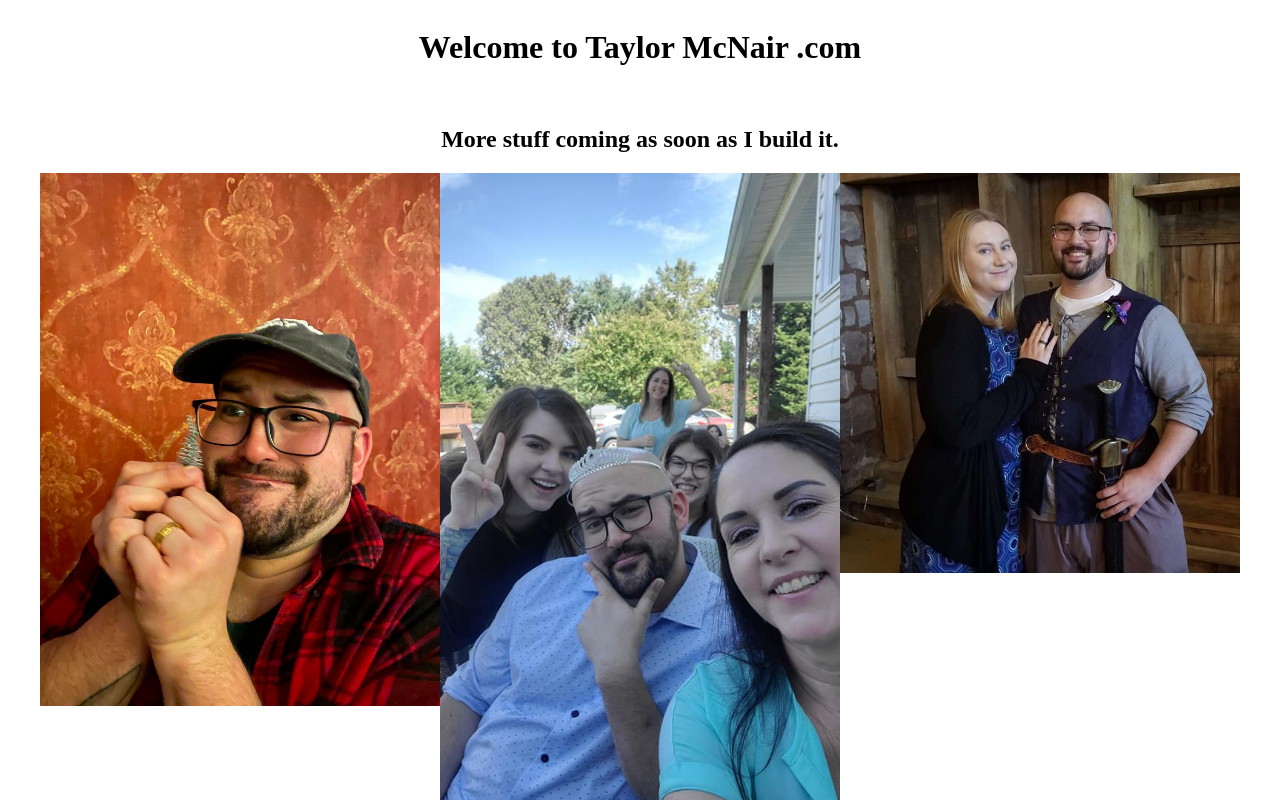
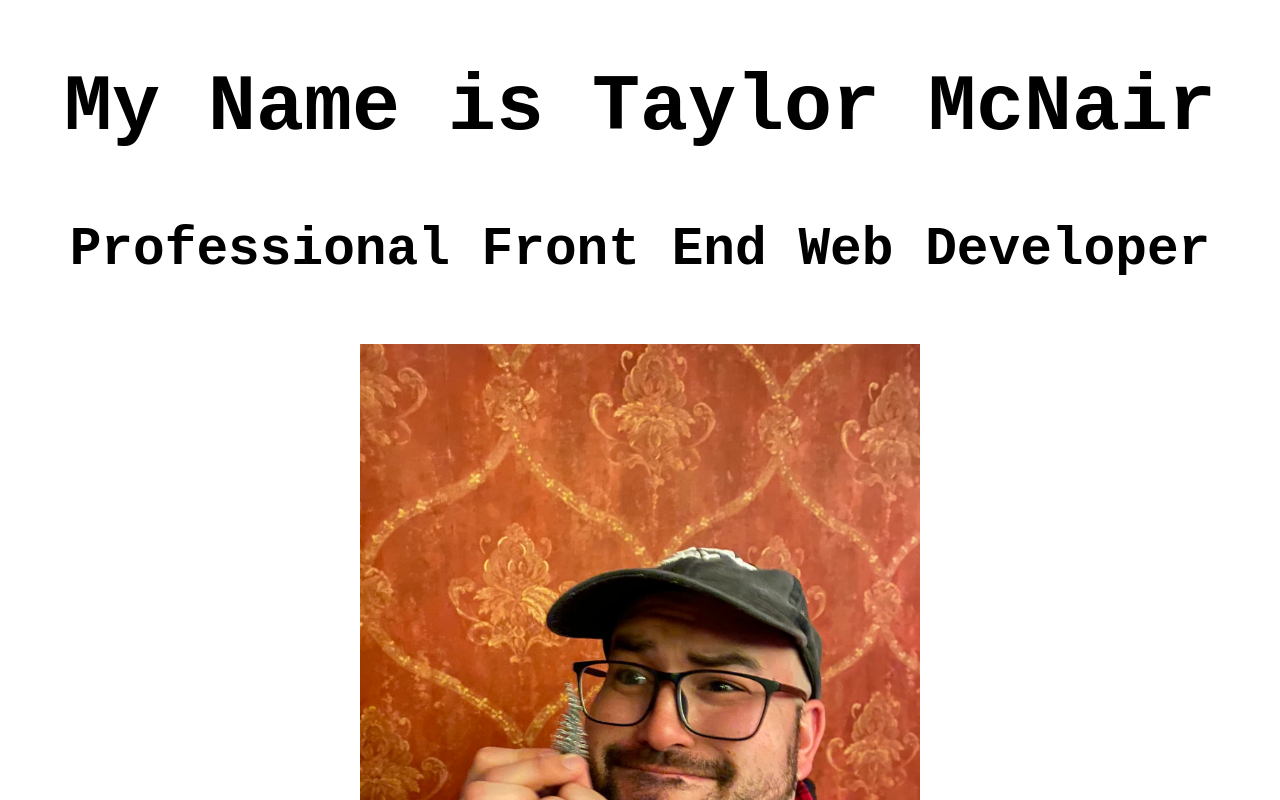
Before and after one commit to tamc1337/TaylorMcNair.com, a website: page index.html in a window 1280 px wide. Shown: the top 800 px of the page. Drawn offline with Linux system fonts and the light colour scheme.

Commit message:
just my picture

```diff
--- a/index.html
+++ b/index.html
@@ -9,13 +9,17 @@
 </head>
 <body>
     <div class="main-content">
-    <h1>Welcome to Taylor McNair .com</h1> <br>
-    <h2>More stuff coming as soon as I build it. </h2>
+    <h1>My Name is Taylor McNair</h1>
+    <h2>Professional Front End Web Developer</h2>
     <div class="part1">
         <div class="pic1"><img src="/images/picture1.jpg" alt="picture of me"></div>
-        <div class="pic2"><img src="/images/picture2.jpg" alt="picture of me"></div>
-        <div class="pic3"><img src="/images/picture3.jpg" alt="picture of me"></div>
+        <!-- <div class="pic2"><img src="/images/picture2.jpg" alt="picture of me"></div>
+    </div>
+    <div class="part1">
         <div class="pic4"><img src="/images/picture4.jpg" alt="picture of me"></div>
+        <div class="pic3"><img src="/images/picture3.jpg" alt="picture of me"></div> -->
+
+
     </div>
     <div class="part2">
         <h2>My Life story</h2>
--- a/styles.css
+++ b/styles.css
@@ -6,20 +6,28 @@
     justify-content: center;
     align-items: center;
     text-align: center;
+    gap: 4rem;
+    font-family: 'Courier New', Courier, monospace;
+}
+.main-content h1{
+    font-size: 5rem;
+    margin-bottom: 3px;
+}
+.main-content h2{
+    font-size: 3.3rem;
+    margin: 0 auto;
 }
 
 .part1{
     display: flex;
     justify-content: center;
-    flex-wrap: wrap
-    ;
+    align-items: center;
+    flex-wrap: wrap;
 }
 .part1 img{
-    width: 25rem;
+    width: 35rem;
 }
-.part1 .pic1{
-    width: 25rem;
-}
+
 /* .part1 .pic1{ max-width: 30%;}
 .part1 .pic2{ max-width: 30%;}
 .part1 .pic3{ max-width: 30%;}
```
